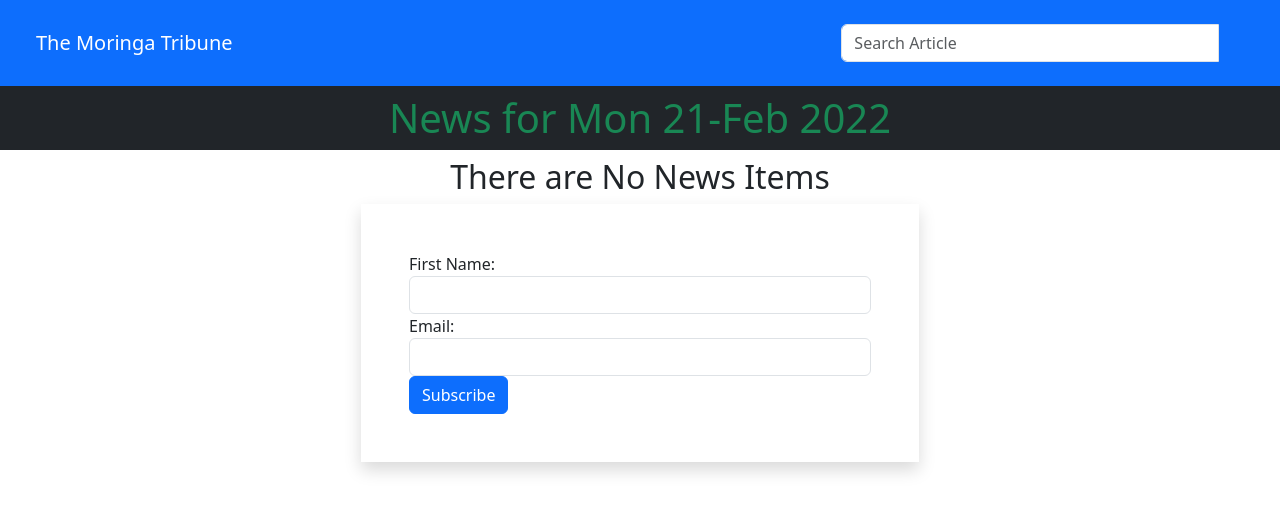
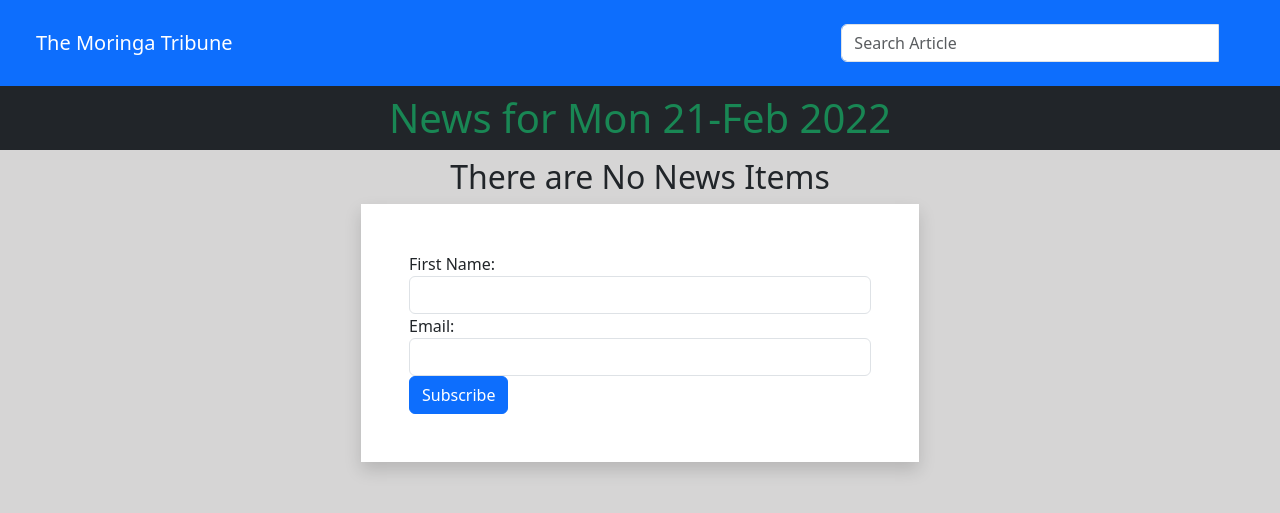
Before and after one commit to MishaelRatemo/news-django, a Django app: page / in a window 1280 px wide. Shown: the top 513 px of the page. Run offline with Django 4.2, Linux system fonts and the light colour scheme; data that the repository does not hold is empty; some libraries are stand-ins or nearby versions.

Commit message:
bg updates

```diff
--- a/news/templates/all-news/base.html
+++ b/news/templates/all-news/base.html
@@ -15,7 +15,7 @@
     <link rel="stylesheet" href="{% static 'css/basenews.css' %}">
   {% endblock %}
 </head>
-<body>
+<body style="background-color:rgb(214, 213, 213)">
   {% include "navbar.html" %}
     {% block content %}
         <h1 class='text-center bg-dark text-success p-2'>News for {{date|date:"D d-M Y"}}</h1>
```
